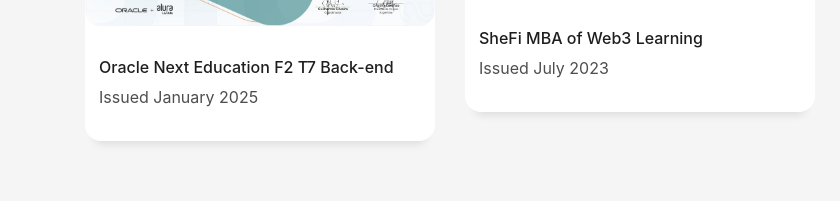
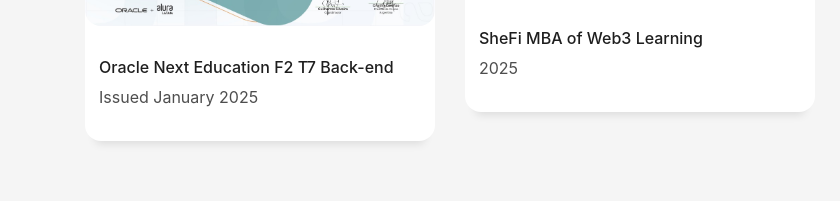
Before and after one commit to dggtn/dggtn.github.io, a plain HTML site: page index.html in a window 1280 px wide. Shown: the part 5346-5547 px from the top of the page, 0-840 px from the left. Drawn offline with Linux system fonts and the light colour scheme; grey boxes are pictures that could not be loaded; files whose address does not match are found by name.

Commit message:
shefi certificado

```diff
--- a/index.html
+++ b/index.html
@@ -486,7 +486,7 @@
                 </div>
                 <div class="work-content">
                   <h2 class="w-title">SheFi MBA of Web3 Learning</h2>
-                  <p class="w-ctegory">Issued July 2023</p>
+                  <p class="w-ctegory">2025</p>
                 </div>
               </div>
             </div>
```
